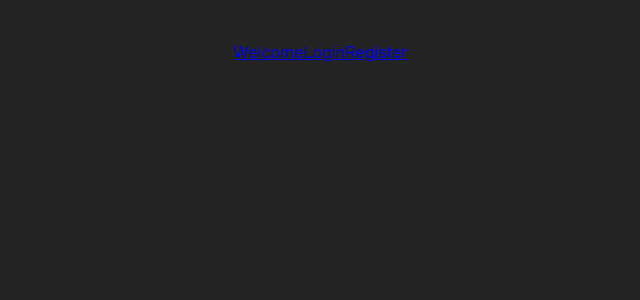
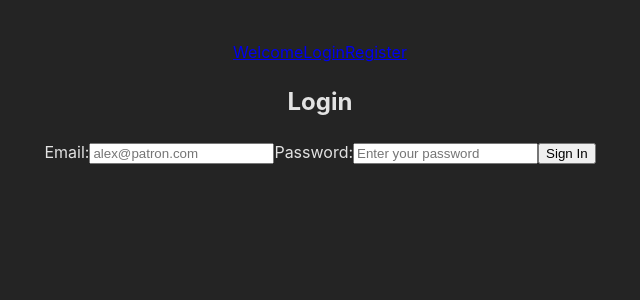
Before and after one commit to zenoviyfil/goit-react-hw-08, a React (Vite) app: page /login in a window 1280 px wide. Shown: the top 300 px of the page, without its empty margins (320-960 px from the left). Built offline with nearby package versions, Linux system fonts and the light colour scheme.

Commit message:
restricted?

```diff
--- a/src/App.jsx
+++ b/src/App.jsx
@@ -20,7 +20,7 @@ const RegisterPage = lazy(() => import("./pages/RegisterPage"));
 const ContactsPage = lazy(() => import("./pages/ContactsPage"));
 const Loader = lazy(() => import("./components/Loader/Loader"))
 const Layout = lazy(() => import("./components/Layout/Layout"))
-const RestrictedRoute = lazy(() => import("./components/RestrictedRoute/RestrictedRoute"))
+// const RestrictedRoute = lazy(() => import("./components/RestrictedRoute/RestrictedRoute"))
 const PrivateRoute = lazy(() => import("./components/PrivateRoute/PrivateRoute"))
 
 function App() {
@@ -44,9 +44,8 @@ function App() {
           <Route path="/" element={<WelcomePage />} />
           <Route path="/home" element=
           {<PrivateRoute><HomePage /></PrivateRoute>} />
-          <Route path="/login" element=
-          {<RestrictedRoute><LoginPage /></RestrictedRoute>} />
-          <Route path="/register" element={<RestrictedRoute><RegisterPage /></RestrictedRoute>} />
+          <Route path="/login" element={<LoginPage />} />
+          <Route path="/register" element={<RegisterPage />} />
           <Route path="/contacts" element=
           {<PrivateRoute><ContactsPage /></PrivateRoute>} />
           <Route path="*" element={<Navigate to="/" replace />} />
--- a/src/components/Layout/Layout.jsx
+++ b/src/components/Layout/Layout.jsx
@@ -2,7 +2,7 @@ import css from "./Layout.module.css"
 import clsx from "classnames"
 import { useSelector, useDispatch } from "react-redux"
 import { selectUserData, selectUserIsSignedIn } from "../../redux/auth/selectors"
-import { NavLink, Outlet } from "react-router-dom"
+import { NavLink } from "react-router-dom"
 import { logOutUser } from "../../redux/auth/operations"
 
 const getNavLinkClassNames = ({ isActive }) => {
@@ -11,13 +11,15 @@ const getNavLinkClassNames = ({ isActive }) => {
     })
 }
 
-const Layout = () => {
+const Layout = ({children}) => {
     const dispatch = useDispatch()
     const isSignedIn = useSelector(selectUserIsSignedIn)
     const userData = useSelector(selectUserData)
     const onLogout = () => {
         dispatch(logOutUser())
     }
+    console.log(userData)
+
 
     return (
         <div>
@@ -40,7 +42,7 @@ const Layout = () => {
             </header>
 
             <main>
-                <Outlet />
+                {children}
             </main>
         </div>
     )
--- a/src/components/PrivateRoute/PrivateRoute.jsx
+++ b/src/components/PrivateRoute/PrivateRoute.jsx
@@ -1,13 +1,13 @@
-import { Navigate, Outlet } from "react-router-dom"
+import { Navigate } from "react-router-dom"
 import { useSelector } from "react-redux"
 import { selectUserIsRefreshing, selectUserIsSignedIn } from "../../redux/auth/selectors"
 
-const PrivateRoute = () => {
+const PrivateRoute = ({children}) => {
     const isSignedIn = useSelector(selectUserIsSignedIn)
     const isRefreshing = useSelector(selectUserIsRefreshing)
 
   return (
-    !isSignedIn && !isRefreshing ? (<Navigate to="/login" replace />) : ( <Outlet />)
+    !isSignedIn && !isRefreshing ? (<Navigate to="/login" replace />) : ({children})
   )
 }
 
--- a/src/components/RestrictedRoute/RestrictedRoute.jsx
+++ b/src/components/RestrictedRoute/RestrictedRoute.jsx
@@ -1,12 +1,12 @@
-import { Navigate, Outlet } from "react-router-dom"
+import { Navigate } from "react-router-dom"
 import { useSelector } from "react-redux"
 import { selectUserIsSignedIn } from "../../redux/auth/selectors"
 
-const RestrictedRoute = () => {
+const RestrictedRoute = ({children}) => {
     const isSignedIn = useSelector(selectUserIsSignedIn)
 
   return (
-    isSignedIn ? <Navigate to="/contacts" replace /> : <Outlet />
+    isSignedIn ? <Navigate to="/contacts" replace /> : {children}
   )
 }
 
```
